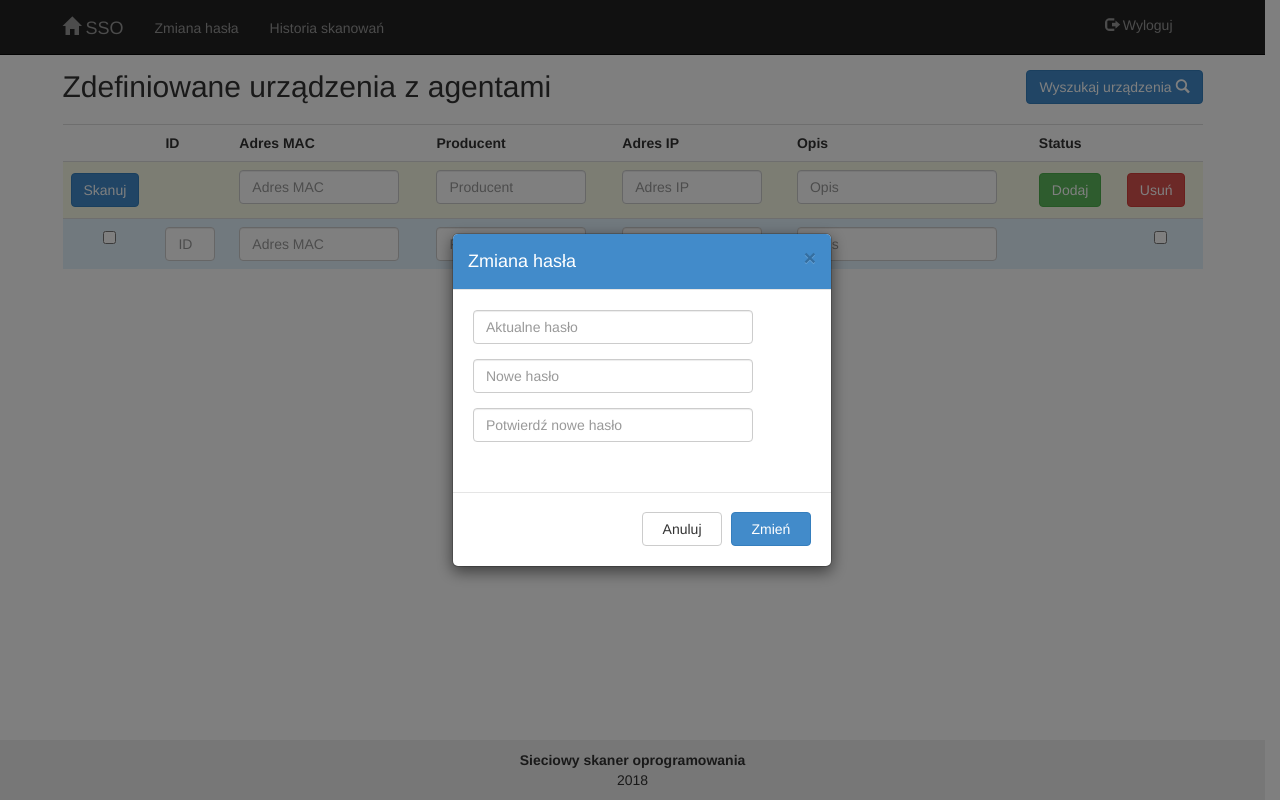
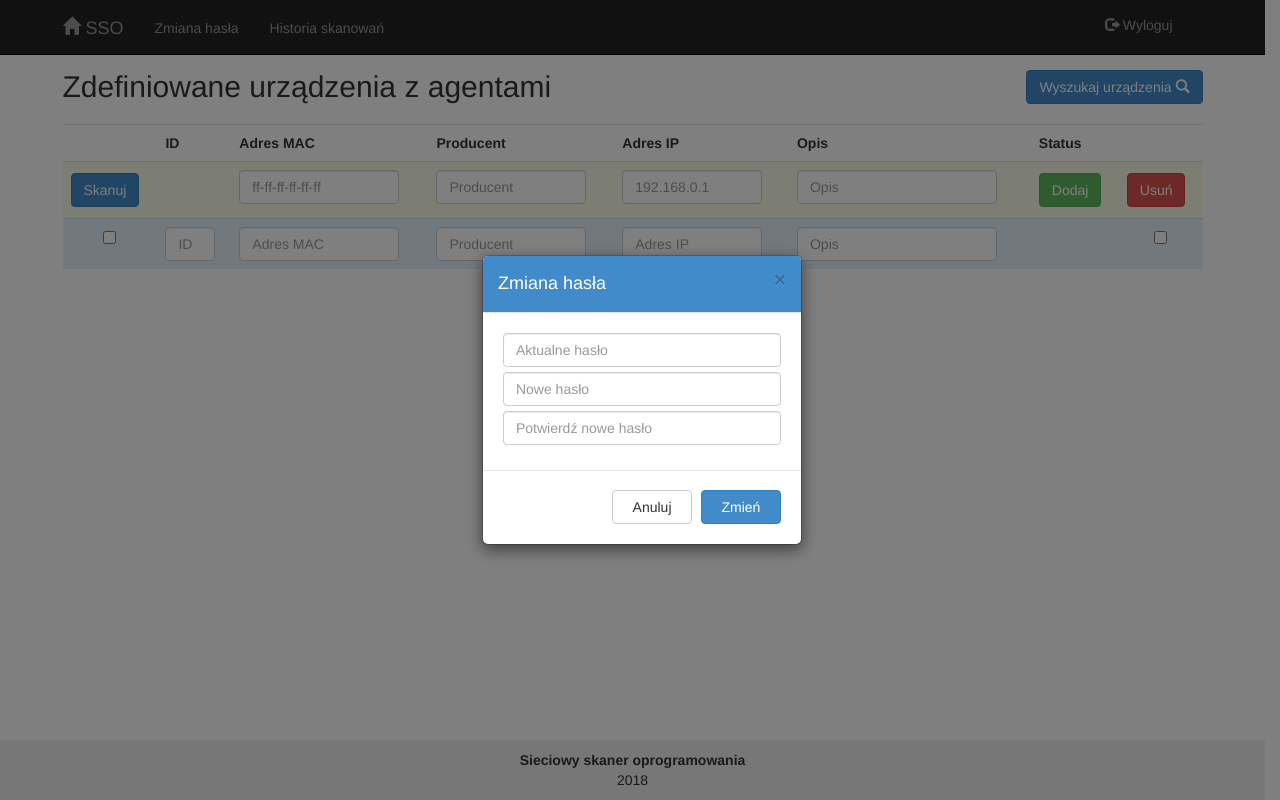
Before and after one commit to gradzka/SoftwareMonitoringSystem, an ASP.NET MVC app: template SoftwareMonitoringSystem/SoftwareMonitoringSystem/Views/DevMGMT/DevManagement.cshtml in a window 1280 px wide, after a click on "Zmiana hasła". Run offline with ASP.NET Core 8 and stand-ins for ASP.NET MVC 5, Linux system fonts and the light colour scheme; the template is opened without the code that fills it, so the values that code supplies are empty; the visitor is signed in with stand-in values (Sample User, id 1); the project's own start-up code is not run, and a stand-in starts its controllers and pages; some libraries are stand-ins or nearby versions.

Commit message:
Komunikaty o działaniach, poprawki okien modalnych

```diff
--- a/SoftwareMonitoringSystem/SoftwareMonitoringSystem/Views/DevMGMT/DevManagement.cshtml
+++ b/SoftwareMonitoringSystem/SoftwareMonitoringSystem/Views/DevMGMT/DevManagement.cshtml
@@ -12,6 +12,9 @@
     </div>
 </div>
 
+<div id="alertErrorDevice" class="alert alert-danger" style="display:none">
+    Error
+</div>
 
 <table id="DeviceTable" class="table">
     <tr>
@@ -50,9 +53,9 @@
         @using (Html.BeginForm("AddDevice", "DevMGMT", FormMethod.Post, new { @id = "NewDeviceForm" }))
         {
             @Html.AntiForgeryToken()
-            <td>@Html.Editor("MACAddress", "", new { htmlAttributes = new { @class = "form-control", @placeholder = "Adres MAC", style = "max-width:160px;", @required = "" } })</td>
+            <td>@Html.Editor("MACAddress", "", new { htmlAttributes = new { @class = "form-control", @placeholder = "ff-ff-ff-ff-ff-ff", style = "max-width:160px;", @required = "" } })</td>
             <td>@Html.Editor("Manufacturer", "", new { htmlAttributes = new { @class = "form-control", @placeholder = "Producent", style = "max-width:150px;", @required = "" } })</td>
-            <td>@Html.Editor("IPAddress", "", new { htmlAttributes = new { @class = "form-control", @placeholder = "Adres IP", style = "max-width:140px;", @required = "" } })</td>
+            <td>@Html.Editor("IPAddress", "", new { htmlAttributes = new { @class = "form-control", @placeholder = "192.168.0.1", style = "max-width:140px;", @required = "" } })</td>
             <td>@Html.Editor("Description", "", new { htmlAttributes = new { @class = "form-control", @placeholder = "Opis", style = "max-width:200px;" } })</td>
             <td colspan="2">
                 <button type="submit" title="Dodaj nowe urządzenie" class="btn btn-success" style="margin-top: 3px; margin-bottom: 3px" ;">Dodaj</button>
@@ -91,10 +94,12 @@
             <td>
                 @if (item.IsActive == 1)
                 {
+                    <span class="btn btn-success" style = "margin-top: 3px; margin-bottom: 3px" >Aktywny</span>
                     @Html.ActionLink("Aktywny", "ChangeActive", new { item.DeviceID }, new { @class = "btn btn-success", @style = "margin-top: 3px; margin-bottom: 3px" })
                 }
                 else
                 {
+                    <span class="btn btn-danger" style = "margin-top: 3px; margin-bottom: 3px" >Nieaktywny</span>
                     @Html.ActionLink("Nieaktywny", "ChangeActive", new { item.DeviceID }, new { @class = "btn btn-danger", @style = "margin-top: 3px; margin-bottom: 3px" })
                 }
             </td>
@@ -108,7 +113,7 @@
 </table>
 
 <div id="editModal" class="modal fade">
-    <div class="modal-dialog" style="width:400px">
+    <div class="modal-dialog" style="max-width:340px;">
         <div class="modal-content">
             @using (Html.BeginForm("Edit", "DevMGMT", FormMethod.Post, new { @id = "EditDeviceForm" }))
             {
@@ -118,22 +123,27 @@
                     <h4 class="modal-title">Edycja urządzenia</h4>
                 </div>
                 <div class="modal-body form-horizontal">
-                @Html.ValidationSummary(true, "", new { @class = "text-danger" })
+                    <div id="alertSuccessEditDevice" class="alert alert-success" style="display:none">
+                        <strong>Sukces!</strong> Dane zostały zmienione pomyślnie
+                    </div>
+                    <div id="alertErrorEditDevice" class="alert alert-danger" style="display:none">
+                        Error
+                    </div>
                     @Html.Hidden("DeviceID")
-                <div class="form-group col-md-12">
+                    <div style="margin-bottom:5px;">
                         @Html.Editor("MACAddress", null, "MACAddress", new { htmlAttributes = new { @class = "form-control", @value = "", @placeholder = "Adres MAC", @required = "" } })
                     </div>
-                <div class="form-group col-md-12">
+                    <div style="margin-bottom:5px;">
                         @Html.Editor("Manufacturer", null, "Manufacturer", new { htmlAttributes = new { @class = "form-control", @value = "", @placeholder = "Producent", @required = "" } })
                     </div>
-                <div class="form-group  col-md-12">
+                    <div style="margin-bottom:5px;">
                         @Html.Editor("IPAddress", null, "IPAddress", new { htmlAttributes = new { @class = "form-control", @value = "", @placeholder = "Adres IP", @required = "" } })
                     </div>
-                <div class="form-group col-md-12">
+                    <div style="margin-bottom:5px;">
                         @Html.Editor("Description", null, "Description", new { htmlAttributes = new { @class = "form-control", @value = "", @placeholder = "Opis" } })
                     </div>
                 </div>
-            <div class="modal-footer">
+                <div class="modal-footer" style="margin-top:0px;">
                     <button type="button" class="btn btn-default" data-dismiss="modal" style="width:80px;">Anuluj</button>
                     <input type="submit" value="Zmień" class="btn btn-primary" style="width:80px" />
                 </div>
@@ -181,27 +191,29 @@
 
                 $.post("AddDevice", dataToPost)
                     .done(function (response, status, jqxhr) {
-                        if (response != "Error" && response != "Manufacturer is empty" && response != "Occupied MAC address" && response != "Inproper MAC address" && response != "Occupied IP address" && response != "Inproper IP address") {
+                        if (response != "Uzupełnij pole Producent" && response != "Wpisz inny adres MAC (podany jest zajęty)" && response != "Wpisz poprawny adres MAC" && response != "Wpisz inny adres IP (podany jest zajęty)" && response != "Wpisz poprawny adres IP" && response != "Spróbuj ponownie (błąd wewnętrzny aplikacji)") {
                             AddDevice(response);
                             var table = document.getElementById("DeviceTable");
                             table.rows[1].cells[2].children[0].value = "";
                             table.rows[1].cells[3].children[0].value = "";
                             table.rows[1].cells[4].children[0].value = "";
                             table.rows[1].cells[5].children[0].value = "";
+                            $("#alertErrorDevice").hide();
                         }
                         else {
-                            console.log(response);
+                            $("#alertErrorDevice")[0].innerHTML = 'Uwaga! '.bold() + response;
+                            $("#alertErrorDevice").show();
                         }
 
                     })
                     .fail(function (jqxhr, status, error) {
-                        console.log("ERROR");
+                        $("#alertErrorDevice")[0].innerHTML = 'Uwaga! '.bold() + "Spróbuj ponownie (błąd wewnętrzny aplikacji)";
+                        $("#alertErrorDevice").show();
                     })
             })
 
             $("#DelDeviceForm").on('submit', function (e) {
                 e.preventDefault()
-                //var dataToPost = $(this).serialize()
 
                 var IDs = [];
                 var rowsToDelete = [];
@@ -226,14 +238,17 @@
                             for (var i = rowsToDelete.length - 1; i >= 0; i--) {
                                 table.deleteRow(rowsToDelete[i].rowIndex);
                             }
+                            $("#alertErrorDevice").hide();
                         }
                         else {
-                            console.log(response);
+                            $("#alertErrorDevice")[0].innerHTML = 'Uwaga! '.bold() + response;
+                            $("#alertErrorDevice").show();
                         }
 
                     })
                     .fail(function (jqxhr, status, error) {
-                        console.log("ERROR");
+                        $("#alertErrorDevice")[0].innerHTML = 'Uwaga! '.bold() + "Spróbuj ponownie (błąd wewnętrzny aplikacji)";
+                        $("#alertErrorDevice").show();
                     })
             })
 
@@ -262,6 +277,7 @@
                         if (response == "Success") {
                             for (var i = rowsToScan.length - 1; i >= 0; i--) {
                                 rowsToScan[i].cells[0].children[0].checked = false;
+
                             }
                         }
                         else {
@@ -292,7 +308,7 @@
                 row.cells[4].innerHTML = response.IPAddress;
                 row.cells[5].innerHTML = response.Description;
                 row.cells[6].innerHTML = "<a class=\"btn btn-danger\" href=\"/DevMGMT/ChangeActive?DeviceID=" + response.DeviceID + "\" style=\"margin-top: 3px; margin-bottom: 3px\">Nieaktywny</a> ";
-                row.cells[7].innerHTML = "<a class=\"btn btn-primary\" href=\"/DevMGMT/Edit?DeviceID=" + response.DeviceID + "\" style=\"margin-top: 3px; margin-bottom: 7px\">Edytuj</a>\n ";
+                row.cells[7].innerHTML = "<a href=\"#editModal\" role=\"button\" class=\"btn btn-primary\" style=\"margin-top: 3px; margin-bottom: 7px\" data-toggle=\"modal\" data-backdrop=\"static\" onclick=\"editClick(this)\">Edytuj</a>";
                 row.cells[8].innerHTML = "<input id=\"RDev\" name=\"RDev\" onchange=\"highlightRow(this)\" value=\"true\" type=\"checkbox\"><input name=\"RDev\" value=\"false\" type=\"hidden\">\n ";
                 row.cells[8].align = "center";
             }
@@ -329,13 +345,38 @@
         }
 
         function editClick(button) {
+            $("#alertSuccessEditDevice").hide();
+            $("#alertErrorEditDevice").hide();
             var row = button.parentNode.parentNode;
             var modalForm = document.getElementById("editModal").children[0].children[0].children[0].children[2];
-            modalForm.children[0].value = row.cells[1].textContent;
-            modalForm.children[1].children[0].value = row.cells[2].textContent;
-            modalForm.children[2].children[0].value = row.cells[3].textContent;
-            modalForm.children[3].children[0].value = row.cells[4].textContent;
-            modalForm.children[4].children[0].value = row.cells[5].textContent;
+            modalForm.children[2].value = row.cells[1].textContent;
+            modalForm.children[3].children[0].value = row.cells[2].textContent;
+            modalForm.children[4].children[0].value = row.cells[3].textContent;
+            modalForm.children[5].children[0].value = row.cells[4].textContent;
+            modalForm.children[6].children[0].value = row.cells[5].textContent;
         }
+
+        $("#EditDeviceForm").on('submit', function (e) {
+                e.preventDefault() // prevent the form's normal submission
+                var dataToPost = $(this).serialize()
+
+                $.post('@Url.Action("Edit", "Home")', dataToPost)
+                    .done(function (response, status, jqxhr) {
+                        if (response != "Wpisz inny adres MAC (podany jest zajęty)" && response != "Wpisz prawidłowy adres MAC" && response != "Wpisz inny adres IP (podany jest zajęty)" && response != "Wpisz prawidłowy adres IP" && response != "Spróbuj ponownie (błąd wewnętrzny aplikacji)") {
+                            $("#alertErrorEditDevice").hide();
+                            $("#alertSuccessEditDevice").show();
+                        }
+                        else {
+                            $("#alertErrorEditDevice")[0].innerHTML = 'Uwaga! '.bold() + response;
+                            $("#alertErrorEditDevice").show();
+                            $("#alertSuccessEditDevice").hide();
+                        }
+                    })
+                    .fail(function (jqxhr, status, error) {
+                        $("#alertErrorEditDevice")[0].innerHTML = 'Uwaga! '.bold() + "Spróbuj ponownie (błąd wewnętrzny aplikacji)";
+                        $("#alertErrorEditDevice").show();
+                        $("#alertSuccessEditDevice").hide();
+                    })
+                })
     </script>
 }
--- a/SoftwareMonitoringSystem/SoftwareMonitoringSystem/Views/Shared/_Layout.cshtml
+++ b/SoftwareMonitoringSystem/SoftwareMonitoringSystem/Views/Shared/_Layout.cshtml
@@ -25,7 +25,7 @@
             {
                 <div class="navbar-collapse collapse">
                     <ul class="nav navbar-nav">
-                        <li><a href="#changePassModal" role="button" class="btn" style="margin-top: 2px" data-toggle="modal" data-backdrop="static" onclick="editClick(this)">Zmiana hasła</a></li>
+                        <li><a href="#changePassModal" name="changePassBtn" role="button" class="btn" style="margin-top: 2px" data-toggle="modal" data-backdrop="static">Zmiana hasła</a></li>
                         <li>@Html.ActionLink("Historia skanowań", "ScanHistory", "DevMGMT", null, new { @style = "margin-top:3px;" })</li>
                     </ul>
                     @using (Html.BeginForm("LogOut", "Home", FormMethod.Post, new { id = "logoutForm", @class = "navbar-right" }))
@@ -53,7 +53,7 @@
     @if (Request.IsAuthenticated)
     {
         <div id="changePassModal" class="modal fade">
-            <div class="modal-dialog" style="width:400px">
+            <div class="modal-dialog" style="max-width:340px">
                 <div class="modal-content">
                     @using (Html.BeginForm("ChangePass", "Home", FormMethod.Post, new { @id = "ChangePassForm" }))
                     {
@@ -63,17 +63,26 @@
                             <h4 class="modal-title">Zmiana hasła</h4>
                         </div>
                         <div class="modal-body form-horizontal">
-                            <div class="form-group col-md-12">
-                                @Html.Editor("actualP", null, "actualP", new { htmlAttributes = new { @class = "form-control", @value = "", @placeholder = "Aktualne hasło", @required = "" } })
+                            <div id="alertChangePass" class="alert alert-danger" style="display:none">
+                                <strong>Uwaga!</strong> Zmień domyślne hasło
                             </div>
-                            <div class="form-group col-md-12">
-                                @Html.Editor("newP", null, "newP", new { htmlAttributes = new { @class = "form-control", @value = "", @placeholder = "Nowe hasło", @required = "" } })
+                            <div id="alertSuccessChangePass" class="alert alert-success" style="display:none">
+                                <strong>Sukces!</strong> Hasło zostało zmienione pomyślnie
                             </div>
-                            <div class="form-group col-md-12">
-                                @Html.Editor("confirmNewP", null, "confirmNewP", new { htmlAttributes = new { @class = "form-control", @value = "", @placeholder = "Potwierdź nowe hasło", @required = "" } })
+                            <div id="alertErrorChangePass" class="alert alert-danger" style="display:none">
+                                Error
+                            </div>
+                            <div style="margin-bottom:5px;">
+                                @Html.Editor("actualP", null, "actualP", new { htmlAttributes = new { @class = "form-control", @value = "", @placeholder = "Aktualne hasło", @required = "", @type = "password" } })
+                            </div>
+                            <div style="margin-bottom:5px;">
+                                @Html.Editor("newP", null, "newP", new { htmlAttributes = new { @class = "form-control", @value = "", @placeholder = "Nowe hasło", @required = "", @type = "password" } })
+                            </div>
+                            <div style="margin-bottom:5px;">
+                                @Html.Editor("confirmNewP", null, "confirmNewP", new { htmlAttributes = new { @class = "form-control", @value = "", @placeholder = "Potwierdź nowe hasło", @required = "", @type = "password" } })
                             </div>
                         </div>
-                        <div class="modal-footer">
+                        <div class="modal-footer" style="margin-top:0px;">
                             <button type="button" class="btn btn-default" data-dismiss="modal" style="width:80px;">Anuluj</button>
                             <input type="submit" value="Zmień" class="btn btn-primary" style="width:80px" />
                         </div>
@@ -91,6 +100,25 @@
     {
         <script type="text/javascript">
             $(function () {
+                var state = '@TempData["ChangePassword"]';
+                if (state == '') {
+                    $.post('@Url.Action("CheckDefaultPassword", "Home")')
+                        .done(function (response, status, jqxhr) {
+                            state = response;
+                        })
+                        .fail(function (jqxhr, status, error) {
+                            state = 'True';
+                        })
+                }
+                else {
+                    state = '@TempData["ChangePassword"]' == 'True';
+                }
+
+                if (state) {
+                    $("#alertChangePass").show();
+                    $("#changePassModal").modal();
+                }
+
                 $("#ChangePassForm").on('submit', function (e) {
                 e.preventDefault() // prevent the form's normal submission
                 var dataToPost = $(this).serialize()
@@ -98,16 +126,34 @@
                 $.post('@Url.Action("ChangePass", "Home")', dataToPost)
                     .done(function (response, status, jqxhr) {
                         if (response == "Success") {
-                            console.log(response);
+                            document.getElementById("actualP").value='';
+                            document.getElementById("newP").value = '';
+                            document.getElementById("confirmNewP").value = '';
+                            $("#alertChangePass").hide();
+                            $("#alertErrorChangePass").hide();
+                            $("#alertSuccessChangePass").show();
                         }
                         else {
-                            console.log(response);
+                            $("#alertErrorChangePass")[0].innerHTML = 'Uwaga! '.bold() + response;
+                            $("#alertErrorChangePass").show();
+                            $("#alertSuccessChangePass").hide();
                         }
                     })
                     .fail(function (jqxhr, status, error) {
-                        console.log("ERROR");
+                        $("#alertErrorChangePass")[0].innerHTML = 'Uwaga! '.bold() + "Spróbuj ponownie (błąd wewnętrzny aplikacji)";
+                        $("#alertErrorChangePass").show();
+                        $("#alertSuccessChangePass").hide();
                     })
-            })
+                })
+
+                $("#changePassModal").on("hidden.bs.modal", function () {
+                    document.getElementById("actualP").value = '';
+                    document.getElementById("newP").value = '';
+                    document.getElementById("confirmNewP").value = '';
+                    $("#alertErrorChangePass").hide();
+                    $("#alertSuccessChangePass").hide();
+                })
+
             })
         </script>
     }
```
Lines whose indentation alone changed are shown as unchanged.
